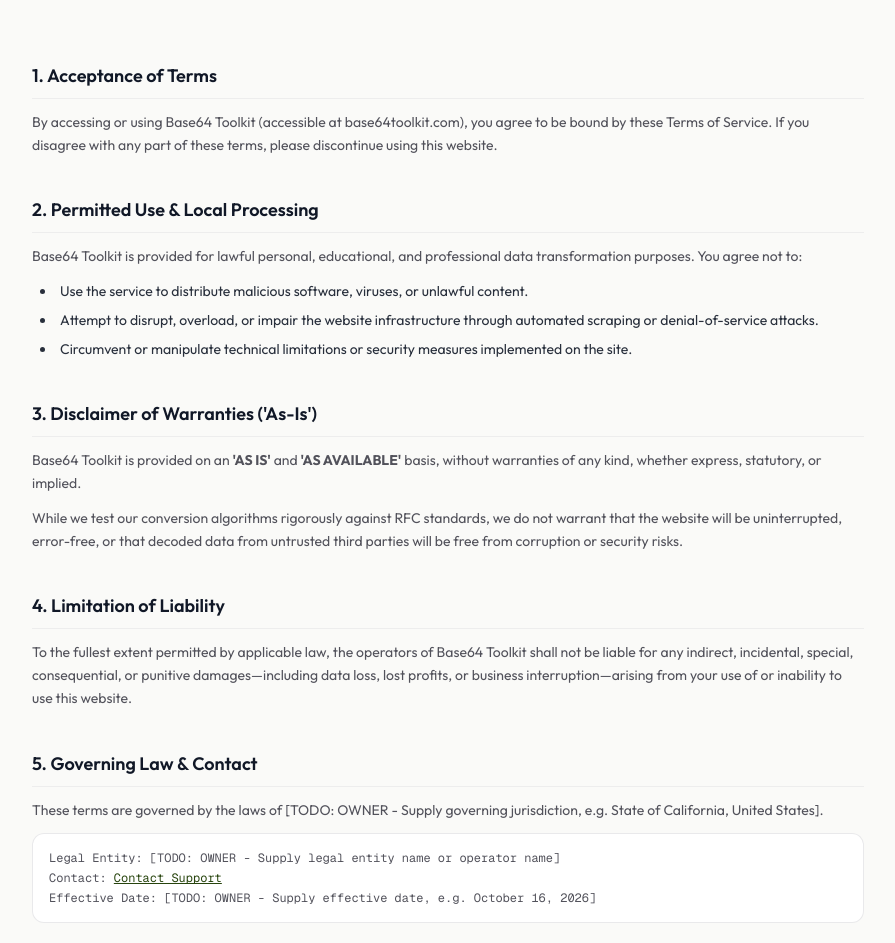
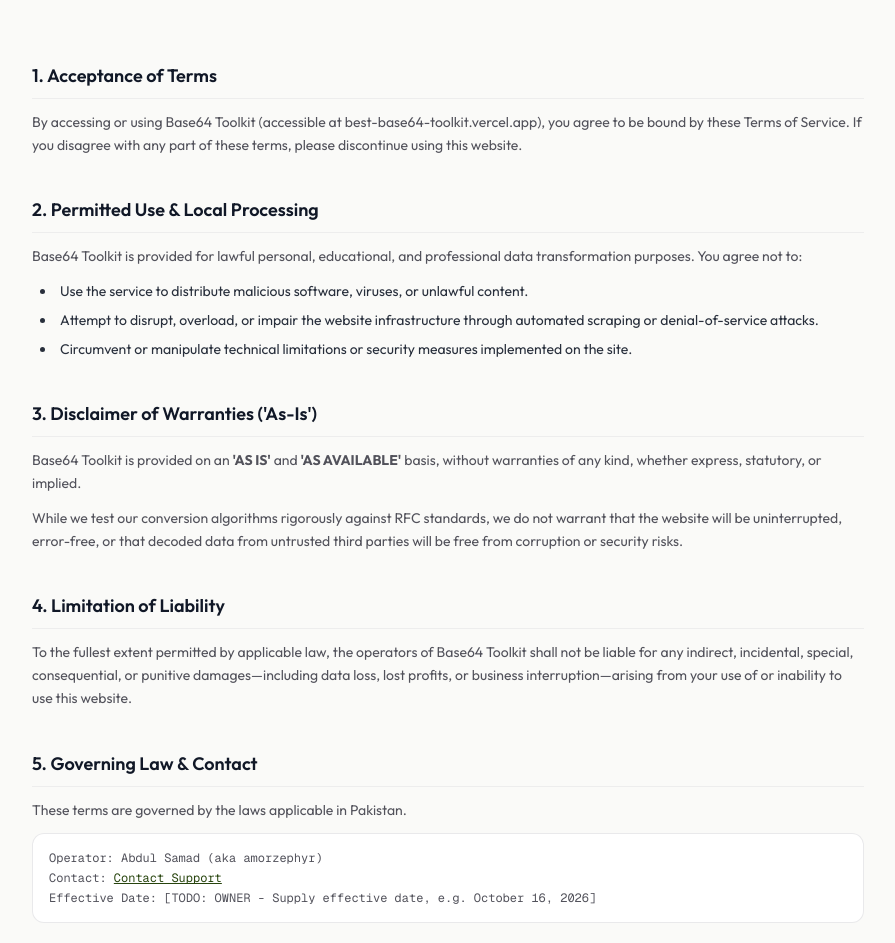
Before and after one commit to amor-projects/base64-toolkit, a Next.js app: page /terms in a window 1280 px wide. Shown: the part 489-1432 px from the top of the page, without its empty margins (192-1087 px from the left). Built offline with nearby package versions, Linux system fonts and the light colour scheme; no server answers; a web font is replaced by a local one.

Commit message:
docs: add operator and deployment details

```diff
--- a/app/about/page.tsx
+++ b/app/about/page.tsx
@@ -115,8 +115,8 @@
             This website is maintained as an independent open developer resource.
           </p>
           <p className="font-mono text-[11px]">
-            Operator: [TODO: OWNER - Specify individual or company operator name]<br />
-            Location: [TODO: OWNER - Specify operator jurisdiction/country]<br />
+            Operator: Abdul Samad (aka amorzephyr)<br />
+            Location: Pakistan (operator residence)<br />
             Inquiries: <Link href="/contact" className="text-[#27440D] dark:text-[#BEF264] underline">Contact Page</Link>
           </p>
         </section>
--- a/app/contact/page.tsx
+++ b/app/contact/page.tsx
@@ -56,7 +56,9 @@
               For general inquiries, editorial feedback, or privacy-related questions:
             </p>
             <div className="p-3.5 rounded-xl bg-surface dark:bg-[#161619] border border-border/80 shadow-whisper text-xs font-mono text-foreground">
-              [TODO: OWNER - Supply official contact email, e.g. support@base64toolkit.com]
+              <a href="mailto:base64.toolkit@gmail.com" className="underline underline-offset-2">
+                base64.toolkit@gmail.com
+              </a>
             </div>
           </div>
 
@@ -68,8 +70,10 @@
             <p className="text-xs sm:text-sm text-muted leading-relaxed font-normal">
               If a specific byte sequence, character, or file fails to encode or decode properly, please provide the details below to help us reproduce the issue.
             </p>
-            <div className="p-3.5 rounded-xl bg-surface dark:bg-[#161619] border border-border/80 shadow-whisper text-xs font-mono text-muted">
-              [TODO: OWNER - Supply issue tracker or bug report channel]
+            <div className="p-3.5 rounded-xl bg-surface dark:bg-[#161619] border border-border/80 shadow-whisper text-xs font-mono text-muted break-all">
+              <a href="https://github.com/amor-projects/base64-toolkit/issues" className="underline underline-offset-2">
+                github.com/amor-projects/base64-toolkit/issues
+              </a>
             </div>
           </div>
         </div>
--- a/app/privacy/page.tsx
+++ b/app/privacy/page.tsx
@@ -133,9 +133,9 @@
               If you have questions regarding this Privacy Policy or data handling practices, please contact:
             </p>
             <div className="p-4 rounded-xl bg-surface border border-border/80 font-mono text-xs space-y-1">
-              <p>Operator: [TODO: OWNER - Supply legal entity name or operator name]</p>
-              <p>Email: [TODO: OWNER - Supply privacy contact email address]</p>
-              <p>Jurisdiction: [TODO: OWNER - Supply legal jurisdiction / country]</p>
+              <p>Operator: Abdul Samad (aka amorzephyr)</p>
+              <p>Email: <a href="mailto:amorzephyr@gmail.com" className="underline underline-offset-2">amorzephyr@gmail.com</a></p>
+              <p>Jurisdiction: Pakistan (operator residence)</p>
               <p>Effective Date: [TODO: OWNER - Supply effective date, e.g. October 16, 2026]</p>
             </div>
           </section>
--- a/app/terms/page.tsx
+++ b/app/terms/page.tsx
@@ -62,7 +62,7 @@
               1. Acceptance of Terms
             </h2>
             <p>
-              By accessing or using Base64 Toolkit (accessible at base64toolkit.com), you agree to be bound by these Terms of Service. If you disagree with any part of these terms, please discontinue using this website.
+              By accessing or using Base64 Toolkit (accessible at best-base64-toolkit.vercel.app), you agree to be bound by these Terms of Service. If you disagree with any part of these terms, please discontinue using this website.
             </p>
           </section>
 
@@ -106,10 +106,10 @@
               5. Governing Law &amp; Contact
             </h2>
             <p>
-              These terms are governed by the laws of [TODO: OWNER - Supply governing jurisdiction, e.g. State of California, United States].
+              These terms are governed by the laws applicable in Pakistan.
             </p>
             <div className="p-4 rounded-xl bg-surface border border-border/80 font-mono text-xs space-y-1">
-              <p>Legal Entity: [TODO: OWNER - Supply legal entity name or operator name]</p>
+              <p>Operator: Abdul Samad (aka amorzephyr)</p>
               <p>Contact: <Link href="/contact" className="text-[#27440D] dark:text-[#BEF264] underline">Contact Support</Link></p>
               <p>Effective Date: [TODO: OWNER - Supply effective date, e.g. October 16, 2026]</p>
             </div>
--- a/lib/seo/site.ts
+++ b/lib/seo/site.ts
@@ -6,10 +6,11 @@
  * Deployment Instructions:
  * Configure `NEXT_PUBLIC_SITE_URL` in your hosting environment (e.g. Vercel, Cloudflare, Docker).
  * Example: NEXT_PUBLIC_SITE_URL="https://yourcustomdomain.com"
- * If not specified, it falls back to the default production domain "https://base64toolkit.com".
+ * If not specified, it falls back to the current production deployment
+ * "https://best-base64-toolkit.vercel.app".
  */
 export const SITE_URL: string = (
-  process.env.NEXT_PUBLIC_SITE_URL || "https://base64toolkit.com"
+  process.env.NEXT_PUBLIC_SITE_URL || "https://best-base64-toolkit.vercel.app"
 ).replace(/\/+$/, "");
 
 export const SITE_NAME = "Base64 Toolkit";
```
Also changed, not shown: 1 other file (tests, documents, lock files or other folders).
